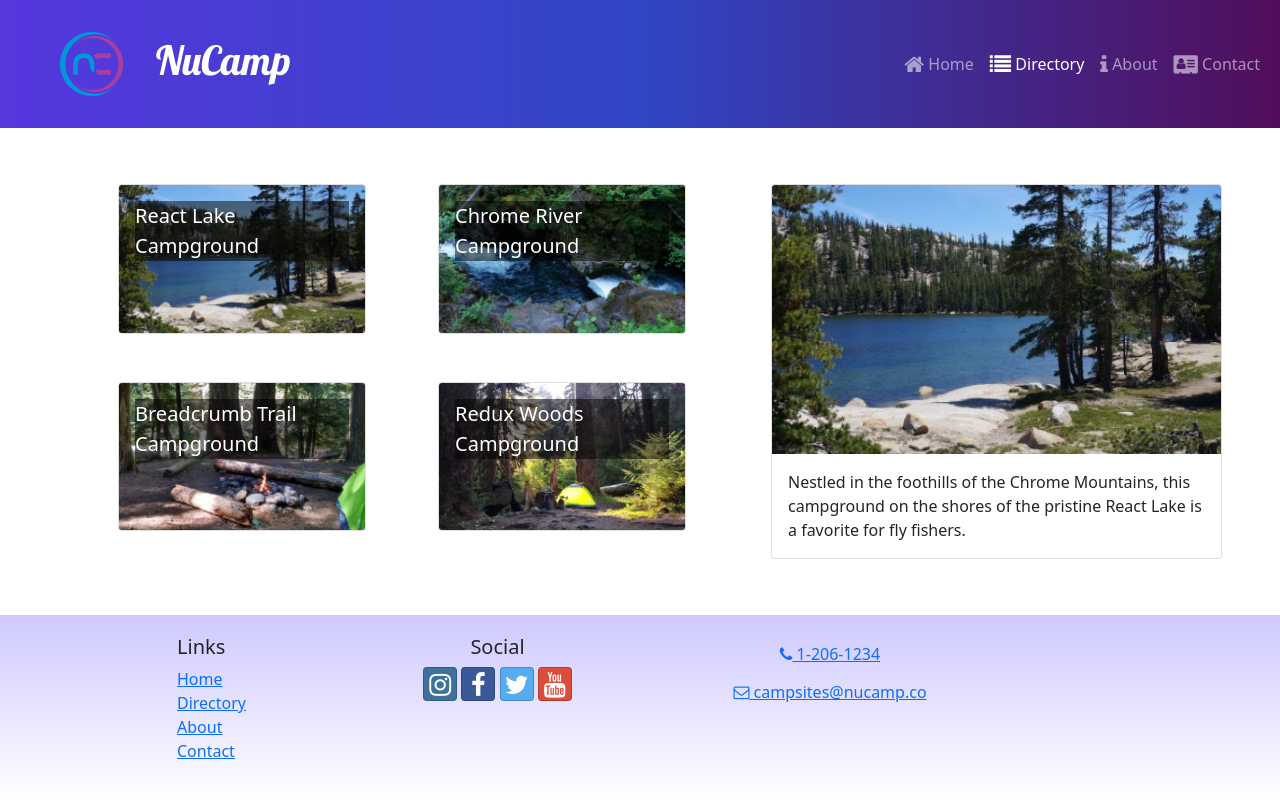
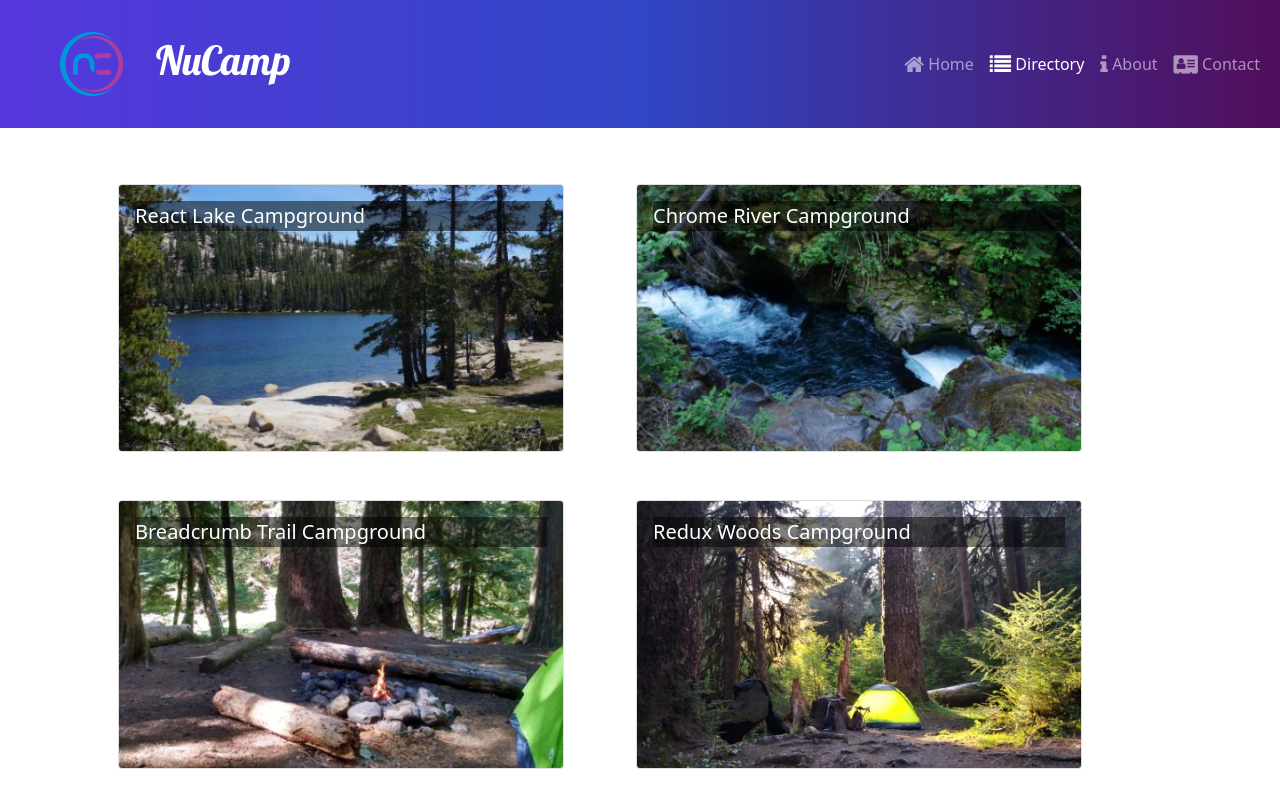
Before and after one commit to AlericPerry/React-Course, a React (Create React App) app: page /directory in a window 1280 px wide. Shown: the top 800 px of the page. Built offline with nearby package versions, Linux system fonts and the light colour scheme.

Commit message:
CampsiteDetailPage

```diff
--- a/src/App.js
+++ b/src/App.js
@@ -5,6 +5,7 @@
 import './App.css';
 import Header from './components/Header';
 import Footer from './components/Footer';
+import CampsiteDetailPage from './pages/CampsiteDetailPage';
 
 function App() {
   return (
@@ -14,6 +15,10 @@
           <Route path='/' element={<HomePage />} />
           <Route path='contact' element={<ContactPage />} />
           <Route path='directory' element={<CampsitesDirectoryPage />} />
+          <Route
+            path='directory/:campsiteId'
+            element={<CampsiteDetailPage />}
+          />
         </Routes>
       <Footer />
     </div>
--- a/src/features/campsites/CampsiteCard.js
+++ b/src/features/campsites/CampsiteCard.js
@@ -1,8 +1,10 @@
 import { Card, CardImg, CardImgOverlay, CardTitle} from 'reactstrap';
+import { Link } from 'react-router-dom';
 
 const CampsiteCard = ({campsite}) => {
-    const { image, name } = campsite;
+    const { id, image, name } = campsite;
     return (
+        <Link to={`${id}`} >
             <Card>
                 <CardImg
                     width='100%'
@@ -13,6 +15,7 @@
                     <CardTitle>{name}</CardTitle>
                 </CardImgOverlay>
             </Card>
+        </Link>
     );
 }
 
--- a/src/features/campsites/CampsitesList.js
+++ b/src/features/campsites/CampsitesList.js
@@ -2,7 +2,7 @@
 import CampsiteCard from './CampsiteCard';
 import { selectAllCampsites } from './campsitesSlice';
 
-const CampsitesList = ({ setCampsiteId }) => {
+const CampsitesList = () => {
     const campsites = selectAllCampsites();
 
     return (
@@ -13,8 +13,8 @@
                         md='5'
                         className='m-4'
                         key={campsite.id}
-                        onClick={() => setCampsiteId(campsite.id)}
-                        >
+
+                    >
                         <CampsiteCard campsite={campsite} />
                     </Col>
                 );
--- a/src/features/campsites/campsitesSlice.js
+++ b/src/features/campsites/campsitesSlice.js
@@ -5,7 +5,7 @@
 };
 
 export const selectCampsiteById = (id) => {
-    return CAMPSITES.find((campsite) => campsite.id === id);
+    return CAMPSITES.find((campsite) => campsite.id === parseInt(id));
 };
 
 export const selectFeaturedCampsite = () => {
--- /dev/null
+++ b/src/pages/CampsiteDetailPage.js
@@ -0,0 +1,19 @@
+import { Container, Row } from 'reactstrap';
+import { useParams } from 'react-router-dom';
+import { selectCampsiteById } from '../features/campsites/campsitesSlice';
+import CampsiteDetail from '../features/campsites/CampsiteDetail';
+
+const CampsiteDetailPage = () => {
+    const { campsiteId } = useParams();
+    const campsite = selectCampsiteById(campsiteId);
+
+    return (
+        <Container>
+            <Row>
+                <CampsiteDetail campsite={campsite} />
+            </Row>
+        </Container>
+    );
+};
+
+export default CampsiteDetailPage;
--- a/src/pages/CampsitesDirectoryPage.js
+++ b/src/pages/CampsitesDirectoryPage.js
@@ -1,25 +1,15 @@
-import { useState } from 'react';
-import { Container, Row, Col, } from 'reactstrap';
-import CampsitesDetail from '../features/campsites/CampsitesDetail';
+
+import { Container } from 'reactstrap';
 import CampsitesList from '../features/campsites/CampsitesList';
-import { selectCampsiteById} from '../features/campsites/campsitesSlice';
+
 
 const CampsitesDirectoryPage = () => {
-    const [campsiteId, setCampsiteId] = useState(0);
-    const selectedCampsite = selectCampsiteById(campsiteId);
+
 
 
     return (
         <Container>
-
-            <Row>
-                <Col sm='5' md='7'>
-                    <CampsitesList setCampsiteId={setCampsiteId}/>
-                </Col>
-                <Col sm='7' md='5'>
-                    <CampsitesDetail campsite={selectedCampsite} />
-                </Col>
-            </Row>
+            <CampsitesList />
         </Container>
     );
 
```
Also changed, not shown: src/features/campsites/CampsiteDetail.js (renamed from src/features/campsites/CampsitesDetail.js). Lines whose indentation alone changed are shown as unchanged.
